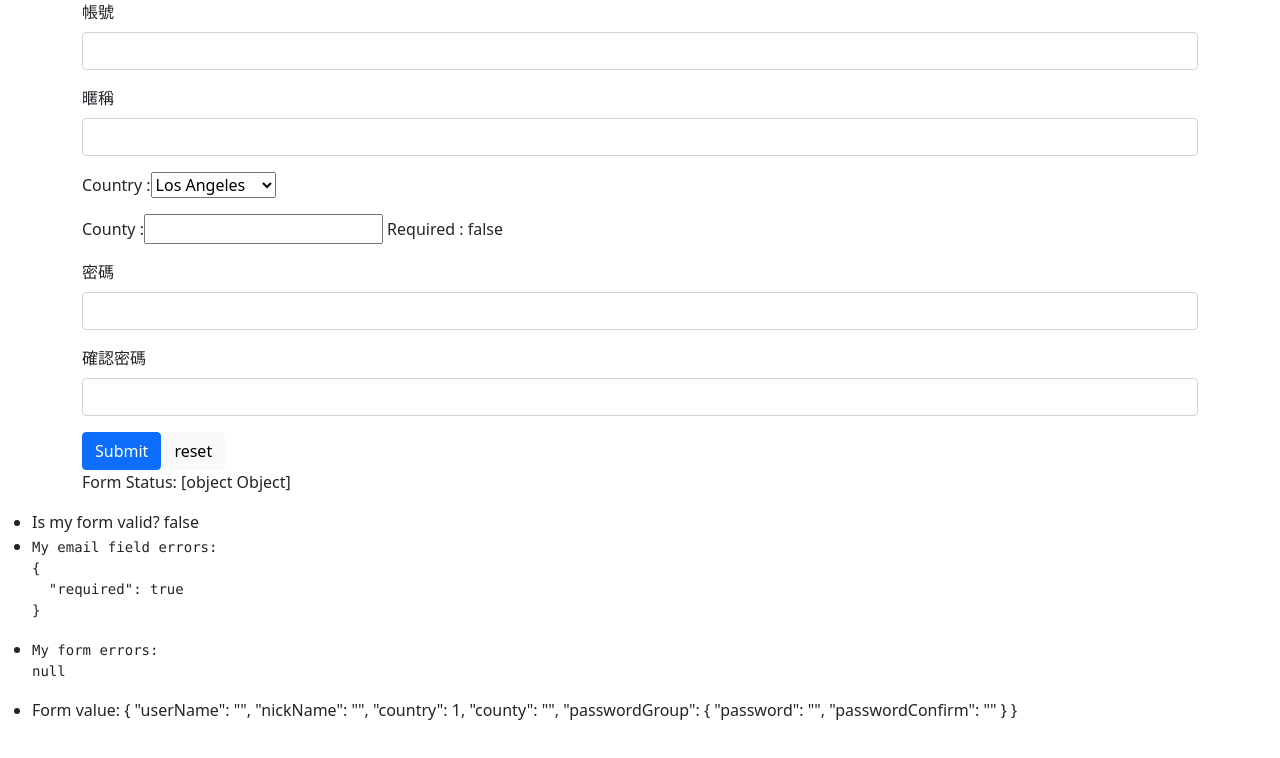
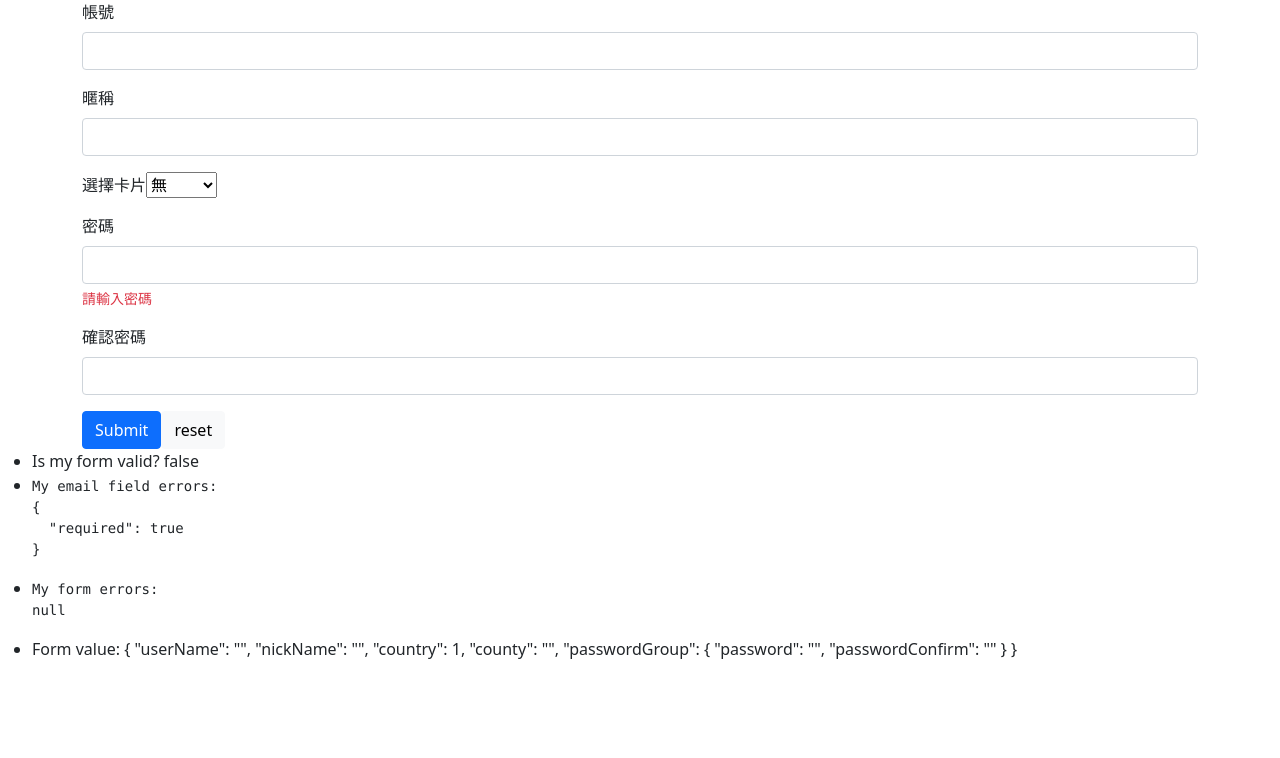
Before and after one commit to bnmghjtyu0/let-api-angular, an Angular app: page / in a window 1280 px wide. Shown: the top 758 px of the page. Built offline with nearby package versions, Linux system fonts and the light colour scheme.

Commit message:
表單驗證 day3

```diff
--- a/src/app/name-editor/name-editor.component.html
+++ b/src/app/name-editor/name-editor.component.html
@@ -54,7 +54,7 @@
     </div>
 
     <div class="mb-3">
-      <label>Country : </label>
+      <label>選擇卡片</label>
       <!-- 2. Call onCountryChange() function on Drop Down value Change -->
       <select
         id="country"
@@ -67,11 +67,14 @@
       </select>
     </div>
 
-    <div class="mb-3">
-      <label>County : </label>
-      <input type="text" id="county" formControlName="county" />
-      <!-- 3. Show if County Field has Required validator or not -->
-      <span> Required : {{ county.hasError("required") }}</span>
+    <div [hidden]="country.value === 1">
+      <div class="mb-3">
+        <label>卡片號碼</label>
+        <input type="text" id="county" formControlName="county" />
+        <!-- 3. Show if County Field has Required validator or not -->
+
+        <div class="form-text text-danger">請輸入卡片號碼</div>
+      </div>
     </div>
 
     <div formGroupName="passwordGroup">
@@ -83,6 +86,12 @@
           formControlName="password"
           class="form-control"
         />
+        <div
+          [hidden]="!password?.errors?.required"
+          class="form-text text-danger"
+        >
+          請輸入密碼
+        </div>
       </div>
 
       <div class="mb-3">
@@ -93,6 +102,7 @@
           formControlName="passwordConfirm"
           class="form-control"
         />
+
       </div>
     </div>
     <!-- <button
@@ -104,13 +114,10 @@
     Submit
   </button> -->
     <button type="submit" class="btn btn-primary">Submit</button>
-    <button type="submit" class="btn btn-light" (click)="resetFrom()">
+    <button type="reset" class="btn btn-light" (click)="resetFrom()">
       reset
     </button>
   </form>
-
-  <p>Form Status: {{ profileForm }}</p>
-  <!-- <button (click)="updateProfile()">Update Profile</button> -->
 </div>
 
 <ul>
--- a/src/app/name-editor/name-editor.component.ts
+++ b/src/app/name-editor/name-editor.component.ts
@@ -13,8 +13,8 @@ import {
 })
 export class NameEditorComponent implements OnInit {
   countryList: { id: number; name: string }[] = [
-    { id: 1, name: 'Los Angeles' },
-    { id: 2, name: 'San Francisco' },
+    { id: 1, name: '無' },
+    { id: 2, name: '身分證' },
   ];
   profileForm!: FormGroup;
   registerForm() {
@@ -28,11 +28,11 @@ export class NameEditorComponent implements OnInit {
         ],
       ],
       nickName: [''],
-      country: [1, Validators.required],
+      country: [1, [Validators.required]],
       county: [''],
       passwordGroup: this.fb.group(
         {
-          password: [''],
+          password: ['', Validators.required],
           passwordConfirm: [''],
         },
         { validator: this.passwordMatchValidator }
@@ -43,6 +43,12 @@ export class NameEditorComponent implements OnInit {
 
   ngOnInit(): void {
     this.registerForm();
+
+    // 監聽
+    this.profileForm.controls['userName'].valueChanges.subscribe((x) => {
+      console.log('userName value changed');
+      console.log(x);
+    });
   }
   get userName() {
     return this.profileForm.controls['userName'];
@@ -52,6 +58,12 @@ export class NameEditorComponent implements OnInit {
   }
   get county() {
     return this.profileForm.controls['county'];
+  }
+  get password() {
+    return this.profileForm.controls.passwordGroup.get('password')
+  }
+  get passwordConfirm() {
+    return this.profileForm.controls.passwordGroup.get('passwordConfirm')
   }
 
   passwordMatchValidator(frm: FormGroup) {
@@ -74,9 +86,6 @@ export class NameEditorComponent implements OnInit {
     this.profileForm.patchValue({
       userName: 'richard',
       nickName: 'richard',
-      // password: {
-      //   password: '123 Drew Street',
-      // },
     });
   }
 
@@ -87,5 +96,24 @@ export class NameEditorComponent implements OnInit {
     // TODO: Use EventEmitter with form value
     console.log(this.profileForm.status);
     console.warn(this.profileForm.value);
+    if (this.profileForm.valid) {
+      console.log('form submitted');
+    } else {
+      this.validateAllFormFields(this.profileForm); //{7}
+    }
+  }
+  validateAllFormFields(formGroup: FormGroup) {
+    //{1}
+    Object.keys(formGroup.controls).forEach((field) => {
+      //{2}
+      const control = formGroup.controls[field]; //{3}
+      if (control instanceof FormControl) {
+        //{4}
+        control.markAsTouched({ onlySelf: true });
+      } else if (control instanceof FormGroup) {
+        //{5}
+        this.validateAllFormFields(control); //{6}
+      }
+    });
   }
 }
```
